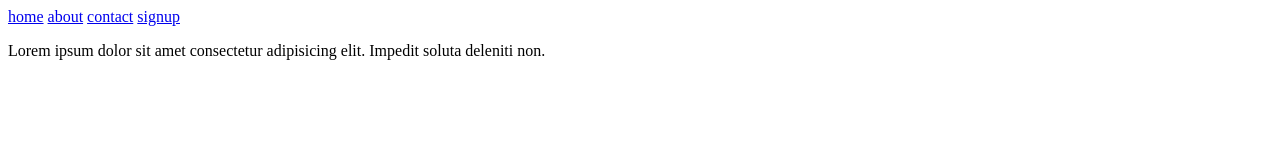
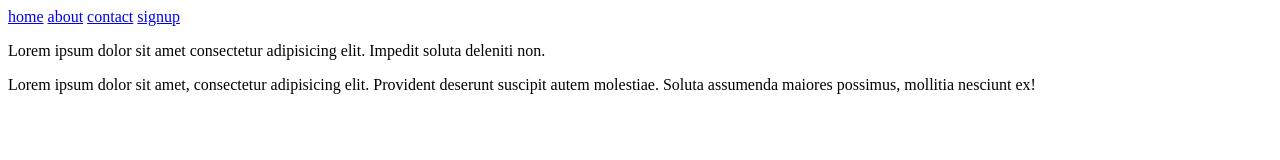
Before and after one commit to Yazeed-git/git-course, a plain HTML site: page index.html in a window 1280 px wide. Drawn offline with Linux system fonts and the light colour scheme.

Commit message:
Added an article element to the sidebar

```diff
--- a/index.html
+++ b/index.html
@@ -14,6 +14,7 @@
     </header>
     <p>Lorem ipsum dolor sit amet consectetur adipisicing elit. Impedit soluta deleniti non.</p>
     <aside>
+        <article>Lorem ipsum dolor sit amet, consectetur adipisicing elit. Provident deserunt suscipit autem molestiae. Soluta assumenda maiores possimus, mollitia nesciunt ex!</article>
         <img src="ad.jpg" alt="">
     </aside>
 </body>
```
Also changed, not shown: css/style.css (renamed from css/main.css), js/config.js (added).
